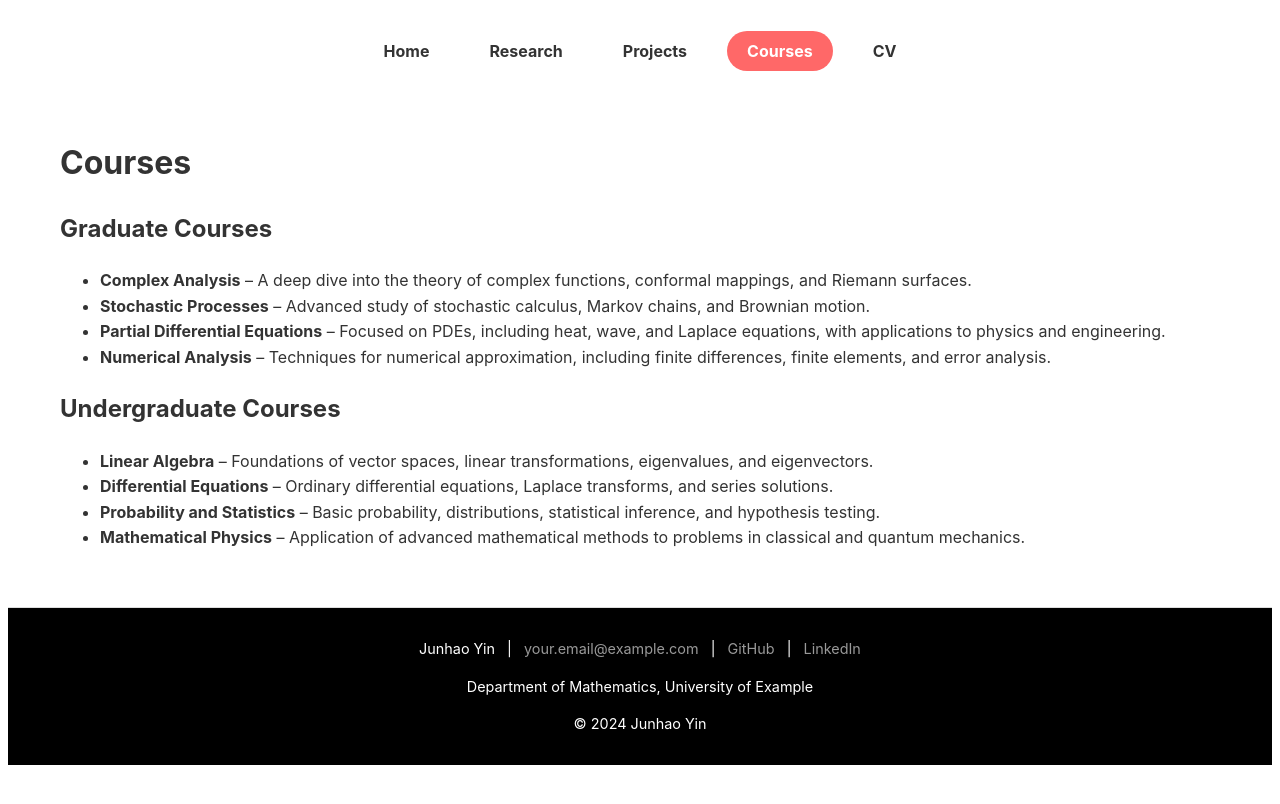
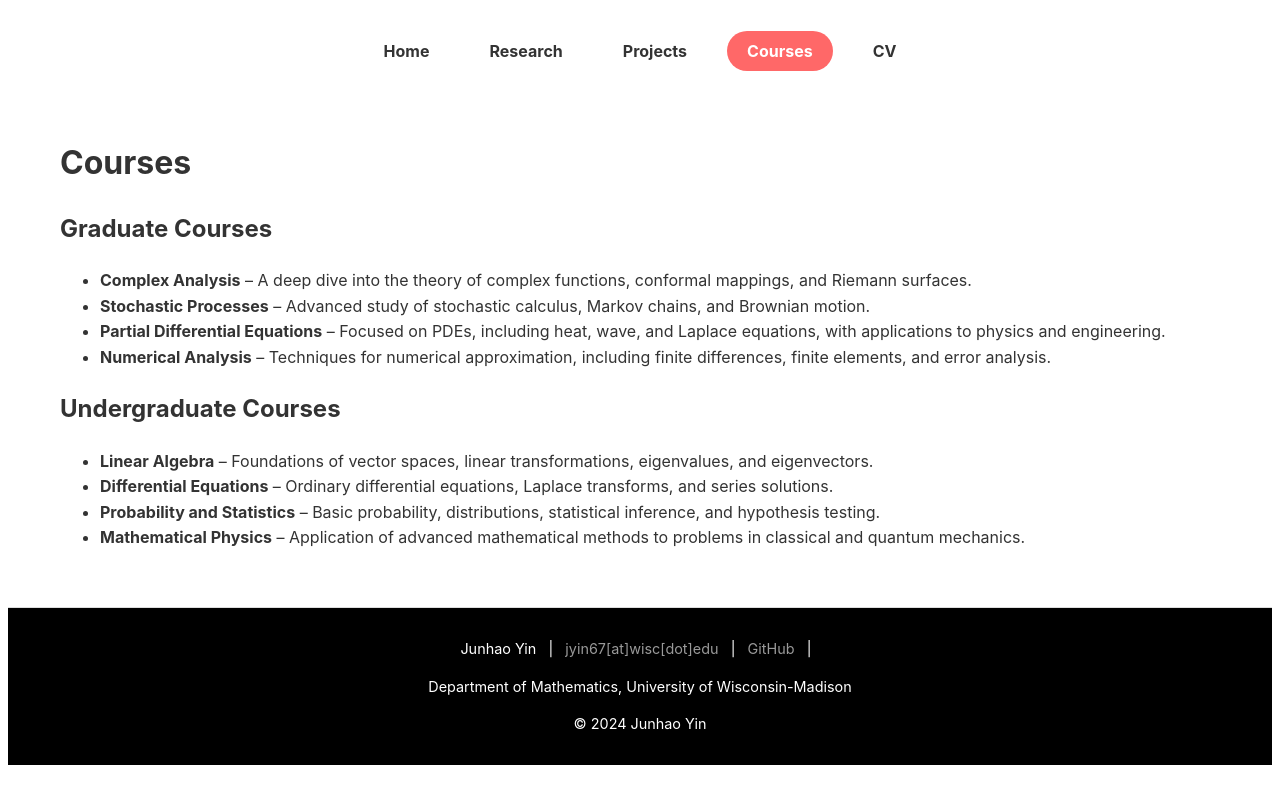
Before and after one commit to Yoon-1023/Yoon-1023.github.io, a Jekyll site: the page built from courses.md, in a window 1280 px wide. Shown: the top 804 px of the page. Built offline with Jekyll 4.4.1, drawn with Linux system fonts in a browser that asks for light colours.

Commit message:
Update default.html

```diff
--- a/_layouts/default.html
+++ b/_layouts/default.html
@@ -52,12 +52,11 @@ nav ul li a.active {
     <footer>
         <p>
             Junhao Yin &nbsp; | &nbsp;
-            <a href="mailto:your.email@example.com">your.email@example.com</a> &nbsp; | &nbsp;
+            <a href="mailto:jyin67[at]wisc[dot]edu">jyin67[at]wisc[dot]edu</a> &nbsp; | &nbsp;
             <a href="https://github.com/Yoon-1023">GitHub</a> &nbsp; | &nbsp;
-            <a href="https://www.linkedin.com/in/yourprofile">LinkedIn</a>
         </p>
         <p>
-            Department of Mathematics, University of Example
+            Department of Mathematics, University of Wisconsin-Madison
         </p>
         <p>
             © 2024 Junhao Yin
```
